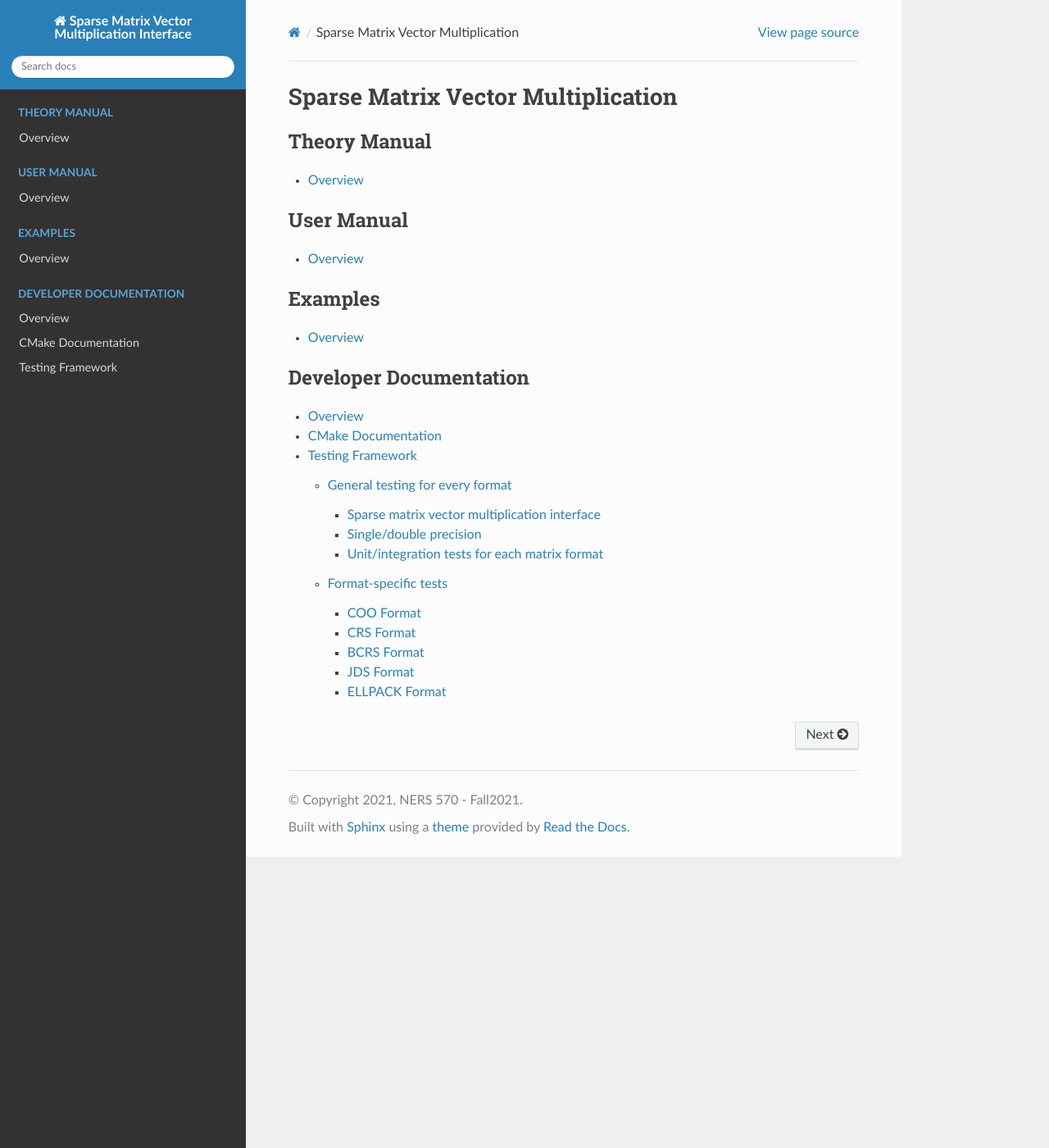
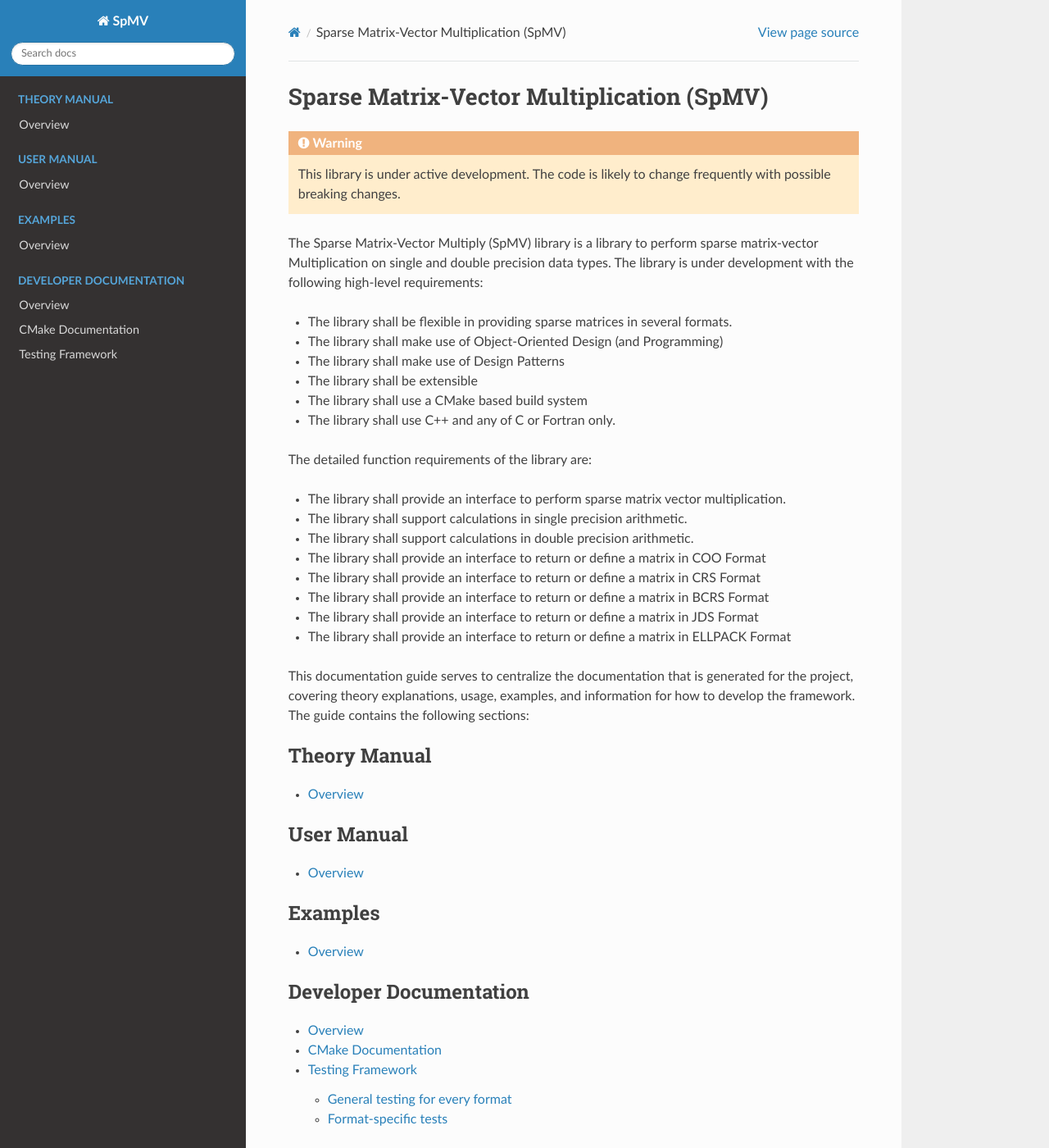
Before and after one commit to bkochuna/ners570f21-Lab06, a Sphinx documentation site: the page built from doc/sphinx/source/index.rst, in a window 1280 px wide and 1400 px high. Shown: the whole window at 82% size. Built offline with Sphinx 7.4.7 and the Read the Docs theme 2.0.0, drawn with Linux system fonts in a browser that asks for light colours.

Commit message:
Adding baseline information for each section in Sphinx.

```diff
--- a/doc/sphinx/source/conf.py
+++ b/doc/sphinx/source/conf.py
@@ -17,12 +17,12 @@
 
 # -- Project information -----------------------------------------------------
 
-project = 'Sparse Matrix Vector Multiplication Interface'
+project = 'SpMV'
 copyright = '2021, NERS 570 - Fall2021'
 author = 'NERS 570 - Fall2021'
 
 # The full version, including alpha/beta/rc tags
-release = '0.1'
+release = '0.1.0'
 
 
 # -- General configuration ---------------------------------------------------
--- a/doc/sphinx/source/examples/index.rst
+++ b/doc/sphinx/source/examples/index.rst
@@ -1,2 +1,7 @@
+.. _examples:
+
 Overview
 ========
+
+This section of the guide serves as a place to include examples of how to call the library in different scenarios, for example using different coding languages or matrix formats.
+Examples should be included as single RST pages.
--- a/doc/sphinx/source/index.rst
+++ b/doc/sphinx/source/index.rst
@@ -1,5 +1,33 @@
-Sparse Matrix Vector Multiplication
-===================================
+Sparse Matrix-Vector Multiplication (SpMV)
+==========================================
+
+.. warning::
+
+   This library is under active development. The code is likely to change frequently with possible breaking changes.
+
+The Sparse Matrix-Vector Multiply (SpMV) library is a library to perform sparse matrix-vector Multiplication on single and double precision data types.
+The library is under development with the following high-level requirements:
+
+* The library shall be flexible in providing sparse matrices in several formats.
+* The library shall make use of Object-Oriented Design (and Programming)
+* The library shall make use of Design Patterns
+* The library shall be extensible
+* The library shall use a CMake based build system
+* The library shall use C++ and any of C or Fortran only.
+
+The detailed function requirements of the library are:
+
+* The library shall provide an interface to perform sparse matrix vector multiplication.
+* The library shall support calculations in single precision arithmetic.
+* The library shall support calculations in double precision arithmetic.
+* The library shall provide an interface to return or define a matrix in COO Format
+* The library shall provide an interface to return or define a matrix in CRS Format
+* The library shall provide an interface to return or define a matrix in BCRS Format
+* The library shall provide an interface to return or define a matrix in JDS Format
+* The library shall provide an interface to return or define a matrix in ELLPACK Format
+
+This documentation guide serves to centralize the documentation that is generated for the project, covering theory explanations, usage, examples, and information for how to develop the framework.
+The guide contains the following sections:
 
 .. toctree::
    :caption: Theory Manual
--- a/doc/sphinx/source/theoryManual/index.rst
+++ b/doc/sphinx/source/theoryManual/index.rst
@@ -1,2 +1,5 @@
 Overview
 ========
+
+SpMV is a sparse matrix-vector multiplication tool that can handle a variety of sparse matrix formats.
+This section of the guide details the theory behind the sparse matrix storage formats as well as the methods used for computing the sparse matrix-vector products.
```
Also changed, not shown: other parts of doc/sphinx/source/index.rst (+2 -0 lines), doc/sphinx/source/userManual/index.rst (+9 -0 lines).
